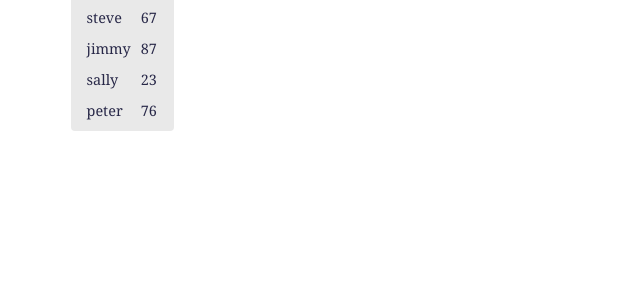
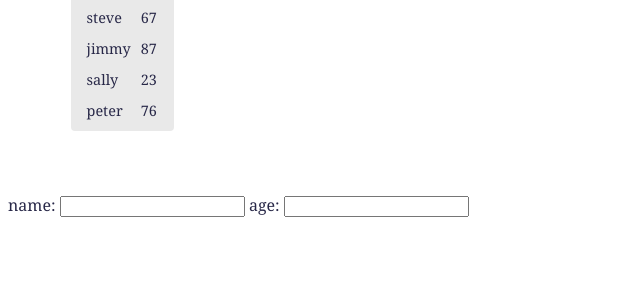
Before and after one commit to gusmairs/flask-app, a Flask app: page / in a window 1280 px wide. Shown: the part 267-567 px from the top of the page, without its empty margins (0-640 px from the left). Run offline with Flask 2, Linux system fonts and the light colour scheme; some libraries are stand-ins or nearby versions.

Commit message:
js app not yet working

```diff
--- a/app.py
+++ b/app.py
@@ -1,4 +1,4 @@
-from flask import Flask, render_template
+from flask import Flask, request, render_template
 import pandas as pd
 
 app = Flask(__name__, static_url_path='')
@@ -10,3 +10,15 @@ def index():
     return render_template('index.html',
                            message='Hello, my friend!',
                            table=t)
+
+@app.route('/add', methods=['POST'])
+def add_name():
+    name, age = (request.json['name'],
+                 request.json['age'])
+    with open('names.txt', 'a') as file:
+        file.write(name + ',' + age + '\n')
+    contacts = pd.read_csv('names.txt')
+    t = contacts.to_html(border=0, index=False, escape=True)
+    return render_template('index.html',
+                           message='New name added.',
+                           table=t)
--- /dev/null
+++ b/static/app.js
@@ -0,0 +1,21 @@
+add_name = function(n, a) {
+    $.ajax({
+        url: '/add',
+        contentType: 'application/json',
+        method: 'POST',
+        data: JSON.stringify({'name': n, 'age': a}),
+        success: function(resp) {
+
+        }
+    })
+}
+
+$(document).ready(function() {
+    $('input#age').on('keypress', function(e){
+        if(e.which == 13) {
+            add_name($('input#name').val()),
+                     $('input#age').val()),
+            )
+        }
+    })
+})
--- a/templates/index.html
+++ b/templates/index.html
@@ -3,6 +3,8 @@
   <head>
     <title>Flask Template Example</title>
     <link href='app.css' rel='stylesheet'>
+    <script type="text/javascript" src="jquery.js"></script>
+    <script type='text/javascript' src='app.js'></script>
   </head>
   <body>
     <div>
@@ -10,5 +12,9 @@
       <p>The list of names:</p>
       {{ table|safe }}
     </div>
+    <div id='input'>
+      <span>name:</span> <input id='name'></input>
+      <span>age:</span> <input id='age'></input>
+    </div>
   </body>
 </html>
```
